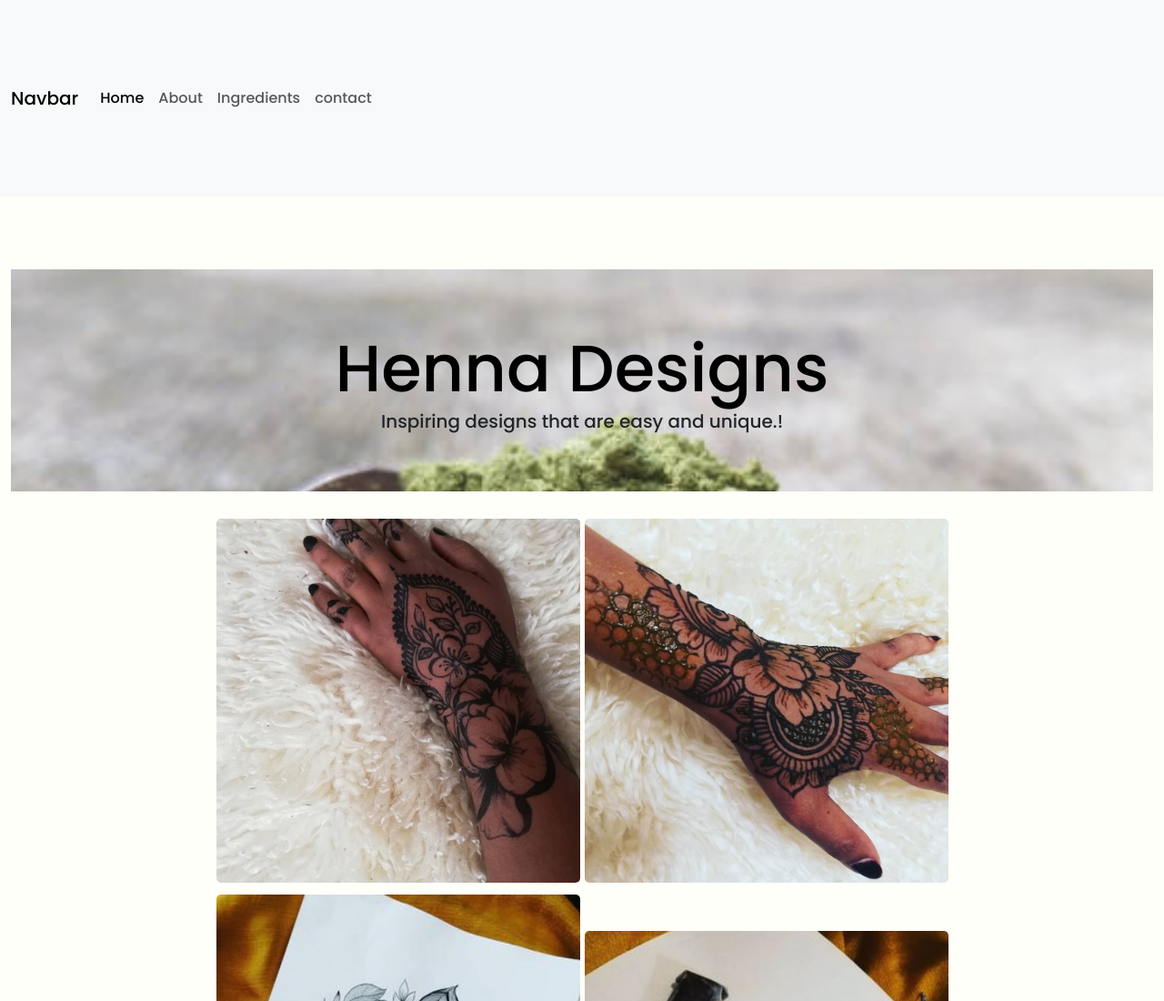
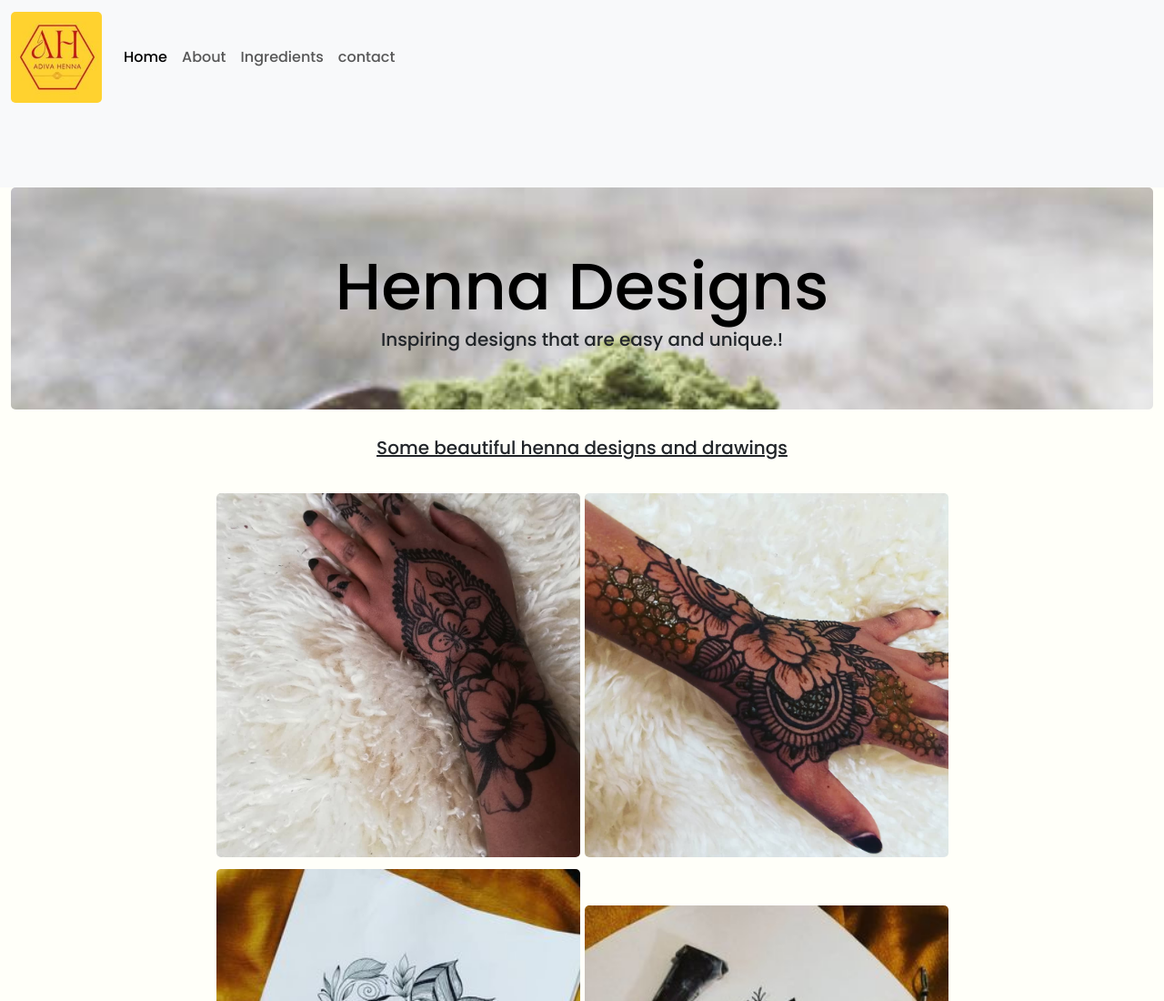
Before and after one commit to Hayat-creator/Project-Portfolio, a plain HTML site: page index.html in a window 1280 px wide. Shown: the top 1100 px of the page at 91% size. Drawn offline with nearby package versions, Linux system fonts and the light colour scheme.

Commit message:
added h2 in index.html

```diff
--- a/index.html
+++ b/index.html
@@ -27,7 +27,9 @@
   <body>
     <nav class="navbar navbar-expand-lg navbar-light bg-light">
       <div class="container-fluid">
-        <a class="navbar-brand" href="#">Navbar</a>
+        <a class="navbar-brand" href="#"
+          ><img src="images/logo.jpeg" alt="" class="logo"
+        /></a>
         <button
           class="navbar-toggler"
           type="button"
@@ -64,6 +66,7 @@
         <h1>Henna Designs</h1>
         <p class="mb-3">Inspiring designs that are easy and unique.!</p>
       </div>
+      <h2>Some beautiful henna designs and drawings</h2>
       <div class="row">
         <div class="section">
           <div class="col">
--- a/styles/project.css
+++ b/styles/project.css
@@ -7,7 +7,7 @@ body {
 .container-fluid {
   width: 100%;
   height: 100%;
-  padding-top: 80px;
+
   padding-bottom: 80px;
   margin: 0 auto;
 }
@@ -19,6 +19,13 @@ h1 {
   line-height: 98px;
 }
 
+h2 {
+  font-family: "poppins", sans-serif;
+  font-size: 20px;
+  text-align: center;
+  text-decoration: underline;
+  padding-top: 30px;
+}
 .plant p {
   font-family: "poppins", sans-serif;
   font-size: 20px;
@@ -30,7 +37,7 @@ h1 {
   background-image: url(../images/henna-powder.jpeg);
   background-repeat: no-repeat;
   background-size: 1440px;
-
+  border-radius: 5px;
   text-align: center;
   padding-top: 60px;
   padding-bottom: 60px;
@@ -56,3 +63,8 @@ h1 {
   background-size: cover;
   border-radius: 5px;
 }
+
+.logo {
+  max-width: 100px;
+  border-radius: 5px;
+}
```
